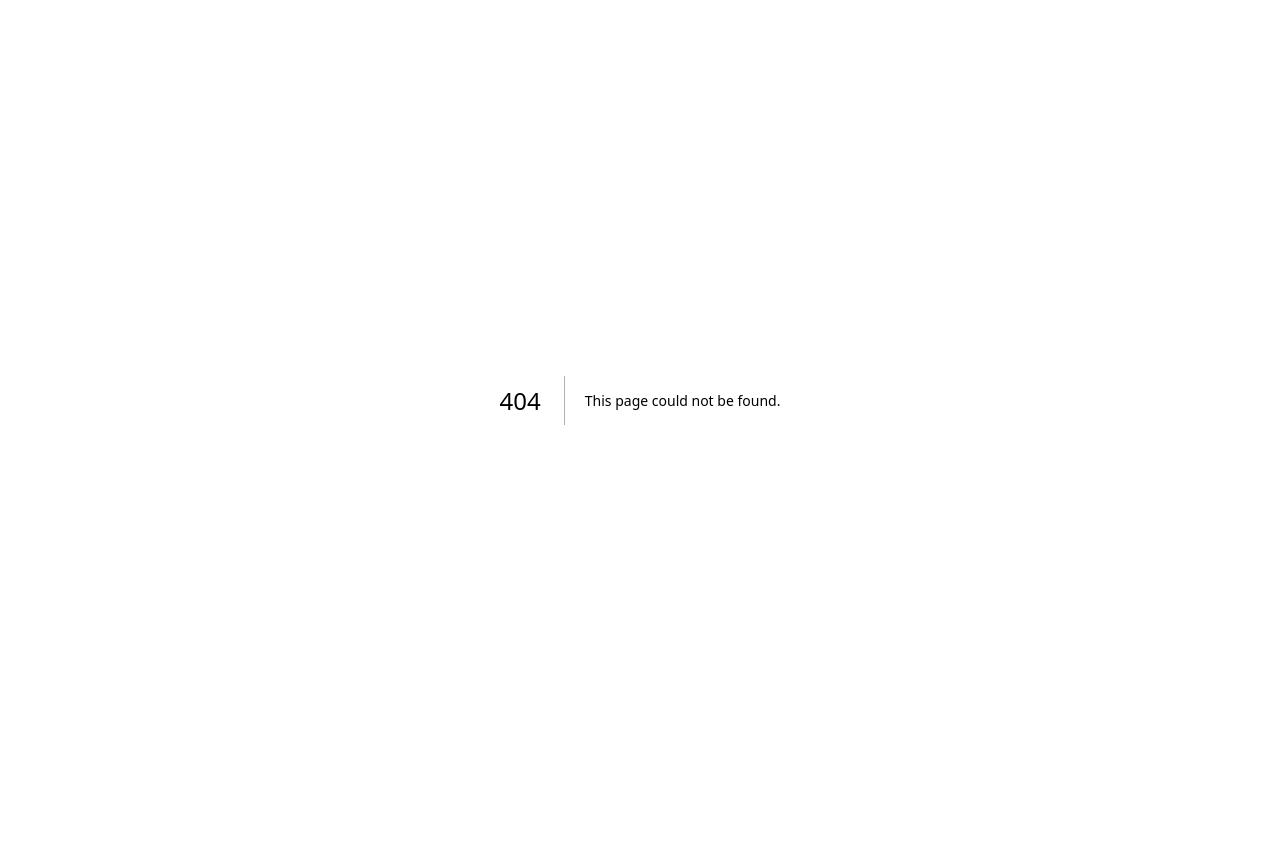
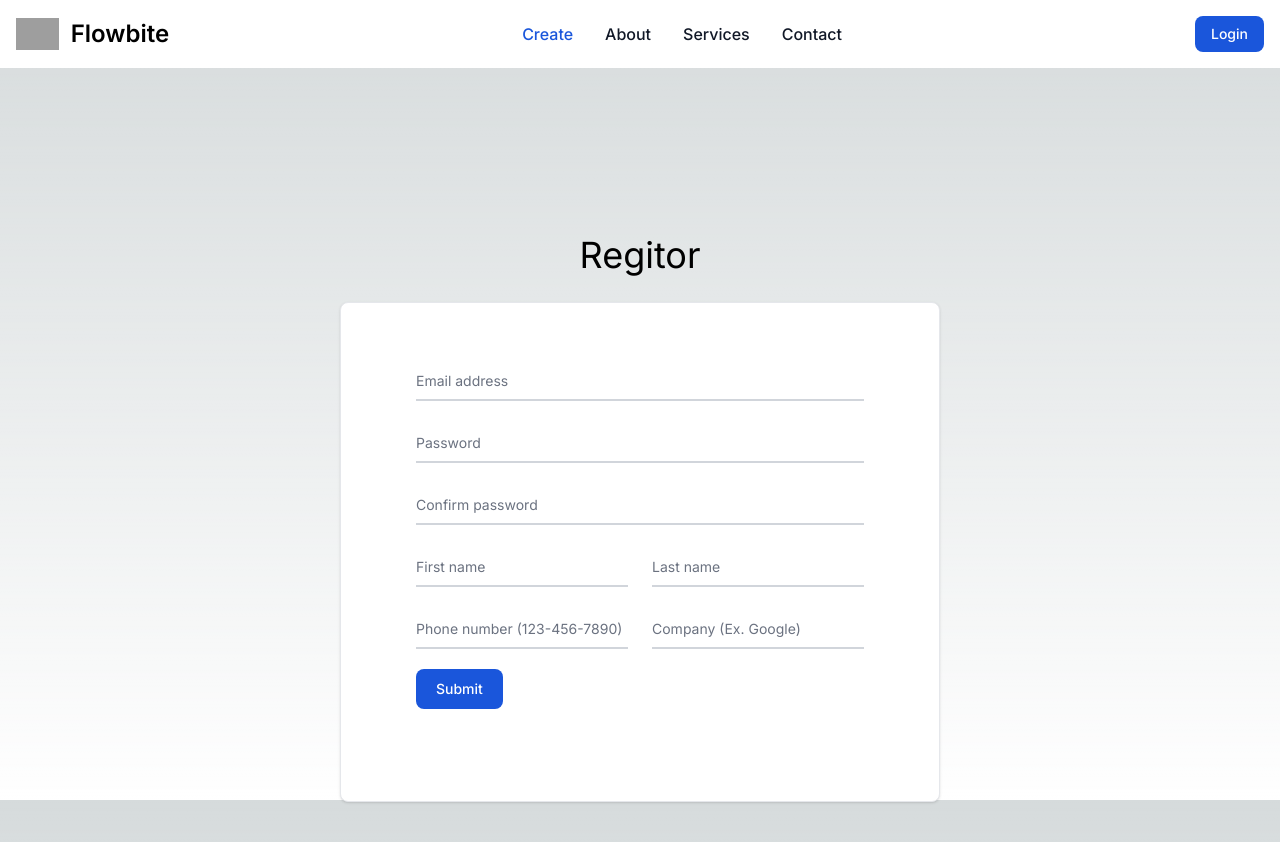
Before and after one commit to 0x1dc130c/GiFMaker, a Next.js app: page /regit in a window 1280 px wide. Before the commit this address had no page. Shown: the top 842 px of the page. Before the commit the page ends 800 px from the top, so only its background shows below. Built offline with nearby package versions, Linux system fonts and the light colour scheme; grey boxes are pictures that could not be loaded.

Commit message:
update regit

```diff
--- a/src/app/login/page.tsx
+++ b/src/app/login/page.tsx
@@ -29,7 +29,7 @@ function Login() {
                         </div>
                         <button type="submit" className="w-full text-white bg-blue-700 hover:bg-blue-800 focus:ring-4 focus:outline-none focus:ring-blue-300 font-medium rounded-lg text-sm px-5 py-2.5 text-center dark:bg-blue-600 dark:hover:bg-blue-700 dark:focus:ring-blue-800">Login to your account</button>
                         <div className="text-sm font-medium text-gray-500 dark:text-gray-300">
-                            Not registered? <a href="#" className="text-blue-700 hover:underline dark:text-blue-500">Create account</a>
+                            Not registered? <a href="/regit" className="text-blue-700 hover:underline dark:text-blue-500">Create account</a>
                         </div>
                     </form>
                 </div>
--- /dev/null
+++ b/src/app/regit/page.tsx
@@ -0,0 +1,51 @@
+
+import Navbar from "@/components/Navbar";
+function registered() {
+    return (
+        <div>
+            <Navbar />
+            <div className="items-center justify-between flex flex-col py-[10rem]">
+                <h1 className="text-[36px]"> Regitor </h1>
+                <div className="w-[600px] h-[500px] p-7 mt-5 bg-white border border-gray-200 rounded-lg shadow sm:p-6 md:p-8 dark:bg-gray-800 dark:border-gray-700 ">
+                    <form className="max-w-md mx-auto mt-6">
+                        <div className="relative z-0 w-full mb-5 group">
+                            <input type="email" name="floating_email" id="floating_email" className="block py-2.5 px-0 w-full text-sm text-gray-900 bg-transparent border-0 border-b-2 border-gray-300 appearance-none dark:text-white dark:border-gray-600 dark:focus:border-blue-500 focus:outline-none focus:ring-0 focus:border-blue-600 peer" placeholder=" " required />
+                            <label htmlFor="floating_email" className="peer-focus:font-medium absolute text-sm text-gray-500 dark:text-gray-400 duration-300 transform -translate-y-6 scale-75 top-3 -z-10 origin-[0] peer-focus:start-0 rtl:peer-focus:translate-x-1/4 rtl:peer-focus:left-auto peer-focus:text-blue-600 peer-focus:dark:text-blue-500 peer-placeholder-shown:scale-100 peer-placeholder-shown:translate-y-0 peer-focus:scale-75 peer-focus:-translate-y-6">Email address</label>
+                        </div>
+                        <div className="relative z-0 w-full mb-5 group">
+                            <input type="password" name="floating_password" id="floating_password" className="block py-2.5 px-0 w-full text-sm text-gray-900 bg-transparent border-0 border-b-2 border-gray-300 appearance-none dark:text-white dark:border-gray-600 dark:focus:border-blue-500 focus:outline-none focus:ring-0 focus:border-blue-600 peer" placeholder=" " required />
+                            <label htmlFor="floating_password" className="peer-focus:font-medium absolute text-sm text-gray-500 dark:text-gray-400 duration-300 transform -translate-y-6 scale-75 top-3 -z-10 origin-[0] peer-focus:start-0 rtl:peer-focus:translate-x-1/4 peer-focus:text-blue-600 peer-focus:dark:text-blue-500 peer-placeholder-shown:scale-100 peer-placeholder-shown:translate-y-0 peer-focus:scale-75 peer-focus:-translate-y-6">Password</label>
+                        </div>
+                        <div className="relative z-0 w-full mb-5 group">
+                            <input type="password" name="repeat_password" id="floating_repeat_password" className="block py-2.5 px-0 w-full text-sm text-gray-900 bg-transparent border-0 border-b-2 border-gray-300 appearance-none dark:text-white dark:border-gray-600 dark:focus:border-blue-500 focus:outline-none focus:ring-0 focus:border-blue-600 peer" placeholder=" " required />
+                            <label htmlFor="floating_repeat_password" className="peer-focus:font-medium absolute text-sm text-gray-500 dark:text-gray-400 duration-300 transform -translate-y-6 scale-75 top-3 -z-10 origin-[0] peer-focus:start-0 rtl:peer-focus:translate-x-1/4 peer-focus:text-blue-600 peer-focus:dark:text-blue-500 peer-placeholder-shown:scale-100 peer-placeholder-shown:translate-y-0 peer-focus:scale-75 peer-focus:-translate-y-6">Confirm password</label>
+                        </div>
+                        <div className="grid md:grid-cols-2 md:gap-6">
+                            <div className="relative z-0 w-full mb-5 group">
+                                <input type="text" name="floating_first_name" id="floating_first_name" className="block py-2.5 px-0 w-full text-sm text-gray-900 bg-transparent border-0 border-b-2 border-gray-300 appearance-none dark:text-white dark:border-gray-600 dark:focus:border-blue-500 focus:outline-none focus:ring-0 focus:border-blue-600 peer" placeholder=" " required />
+                                <label htmlFor="floating_first_name" className="peer-focus:font-medium absolute text-sm text-gray-500 dark:text-gray-400 duration-300 transform -translate-y-6 scale-75 top-3 -z-10 origin-[0] peer-focus:start-0 rtl:peer-focus:translate-x-1/4 peer-focus:text-blue-600 peer-focus:dark:text-blue-500 peer-placeholder-shown:scale-100 peer-placeholder-shown:translate-y-0 peer-focus:scale-75 peer-focus:-translate-y-6">First name</label>
+                            </div>
+                            <div className="relative z-0 w-full mb-5 group">
+                                <input type="text" name="floating_last_name" id="floating_last_name" className="block py-2.5 px-0 w-full text-sm text-gray-900 bg-transparent border-0 border-b-2 border-gray-300 appearance-none dark:text-white dark:border-gray-600 dark:focus:border-blue-500 focus:outline-none focus:ring-0 focus:border-blue-600 peer" placeholder=" " required />
+                                <label htmlFor="floating_last_name" className="peer-focus:font-medium absolute text-sm text-gray-500 dark:text-gray-400 duration-300 transform -translate-y-6 scale-75 top-3 -z-10 origin-[0] peer-focus:start-0 rtl:peer-focus:translate-x-1/4 peer-focus:text-blue-600 peer-focus:dark:text-blue-500 peer-placeholder-shown:scale-100 peer-placeholder-shown:translate-y-0 peer-focus:scale-75 peer-focus:-translate-y-6">Last name</label>
+                            </div>
+                        </div>
+                        <div className="grid md:grid-cols-2 md:gap-6">
+                            <div className="relative z-0 w-full mb-5 group">
+                                <input type="tel" pattern="[0-9]{3}-[0-9]{3}-[0-9]{4}" name="floating_phone" id="floating_phone" className="block py-2.5 px-0 w-full text-sm text-gray-900 bg-transparent border-0 border-b-2 border-gray-300 appearance-none dark:text-white dark:border-gray-600 dark:focus:border-blue-500 focus:outline-none focus:ring-0 focus:border-blue-600 peer" placeholder=" " required />
+                                <label htmlFor="floating_phone" className="peer-focus:font-medium absolute text-sm text-gray-500 dark:text-gray-400 duration-300 transform -translate-y-6 scale-75 top-3 -z-10 origin-[0] peer-focus:start-0 rtl:peer-focus:translate-x-1/4 peer-focus:text-blue-600 peer-focus:dark:text-blue-500 peer-placeholder-shown:scale-100 peer-placeholder-shown:translate-y-0 peer-focus:scale-75 peer-focus:-translate-y-6">Phone number (123-456-7890)</label>
+                            </div>
+                            <div className="relative z-0 w-full mb-5 group">
+                                <input type="text" name="floating_company" id="floating_company" className="block py-2.5 px-0 w-full text-sm text-gray-900 bg-transparent border-0 border-b-2 border-gray-300 appearance-none dark:text-white dark:border-gray-600 dark:focus:border-blue-500 focus:outline-none focus:ring-0 focus:border-blue-600 peer" placeholder=" " required />
+                                <label htmlFor="floating_company" className="peer-focus:font-medium absolute text-sm text-gray-500 dark:text-gray-400 duration-300 transform -translate-y-6 scale-75 top-3 -z-10 origin-[0] peer-focus:start-0 rtl:peer-focus:translate-x-1/4 peer-focus:text-blue-600 peer-focus:dark:text-blue-500 peer-placeholder-shown:scale-100 peer-placeholder-shown:translate-y-0 peer-focus:scale-75 peer-focus:-translate-y-6">Company (Ex. Google)</label>
+                            </div>
+                        </div>
+                        <button type="submit" className="text-white bg-blue-700 hover:bg-blue-800 focus:ring-4 focus:outline-none focus:ring-blue-300 font-medium rounded-lg text-sm w-full sm:w-auto px-5 py-2.5 text-center dark:bg-blue-600 dark:hover:bg-blue-700 dark:focus:ring-blue-800 items-center ">Submit</button>
+                    </form>
+                </div>
+            </div>
+        </div>
+    );
+}
+
+export default registered;
```
